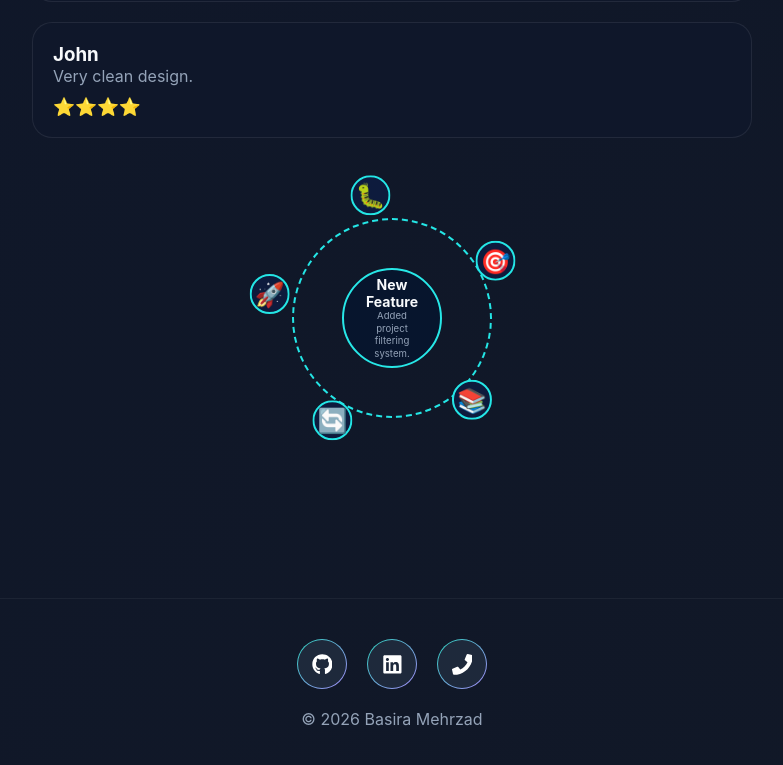
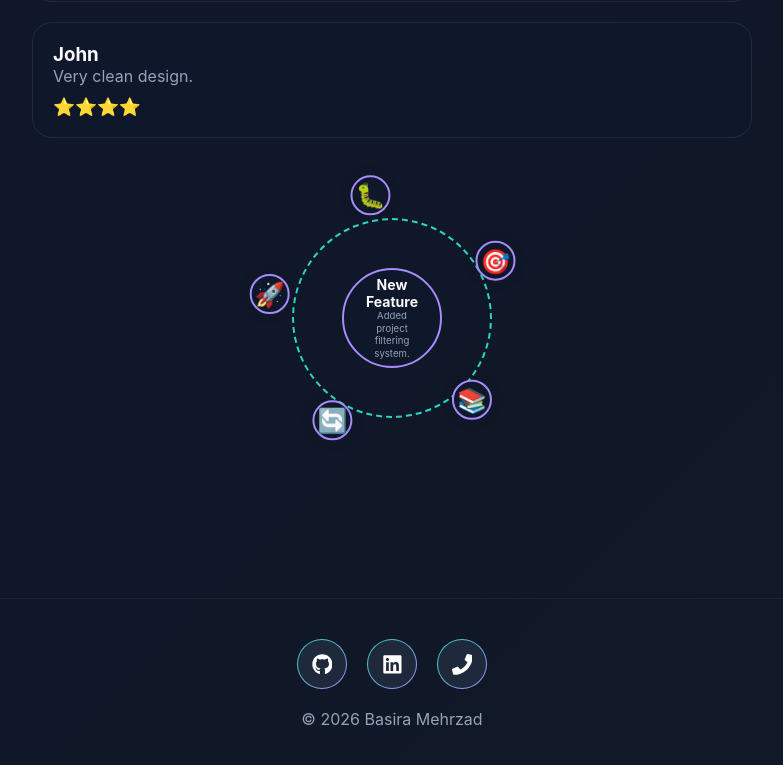
Before and after one commit to BasiraMehrzad24/BasiraMehrzadPortfolio, a React (Vite) app: page / in a window 1280 px wide. Shown: the part 3233-3998 px from the top of the page, without its empty margins (248-1031 px from the left). Built offline with nearby package versions, Linux system fonts and the light colour scheme.

Commit message:
change design for polling ring

```diff
--- a/src/index.css
+++ b/src/index.css
@@ -2334,13 +2334,10 @@ width: 100%;
 .project-updates {
   position: relative;
   bottom: 100px;
-
   display: flex;
   justify-content: center;
   align-items: center;
-
   width: 100%;
-
   z-index: 999;
 }
 
@@ -2350,11 +2347,14 @@ width: 100%;
   height: 200px;
 }
 
+.node-type {
+  color: var(--primary);
+}
 .orbit-wrapper::before {
   content: "";
   position: absolute;
   inset: 0;
-  border: 2px dashed #24e6e6;
+  border: 2px dashed var(--primary);
   border-radius: 50%;
 }
 
@@ -2371,9 +2371,11 @@ width: 100%;
 
   border-radius: 50%;
 
-  border: 2px solid #27e7e7;
-
-  background: #07152d;
+  border: 2px solid var(--accent);
+
+  background: var(--card-bg);
+
+  color: var(--text);
 
   display: flex;
   flex-direction: column;
@@ -2411,8 +2413,9 @@ width: 100%;
 
   border-radius: 50%;
 
-  background: #0d1b3d;
-  border: 2px solid #24e6e6;
+  background: var(--card-bg);
+  border: 2px solid var(--accent);
+  box-shadow: 0 0 15px rgba(0, 0, 0, 0.08);
 
   font-size: 24px;
 
```
